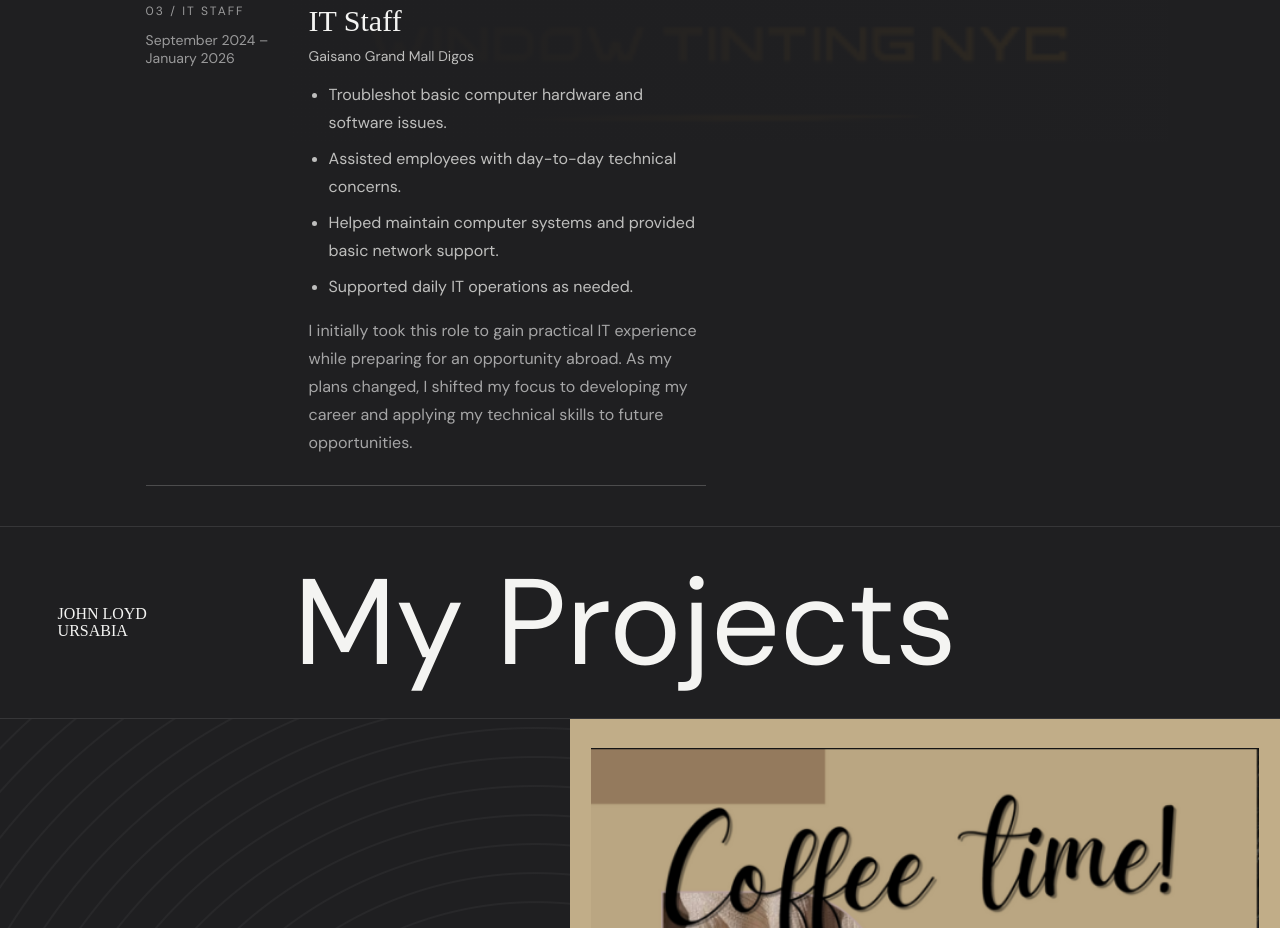
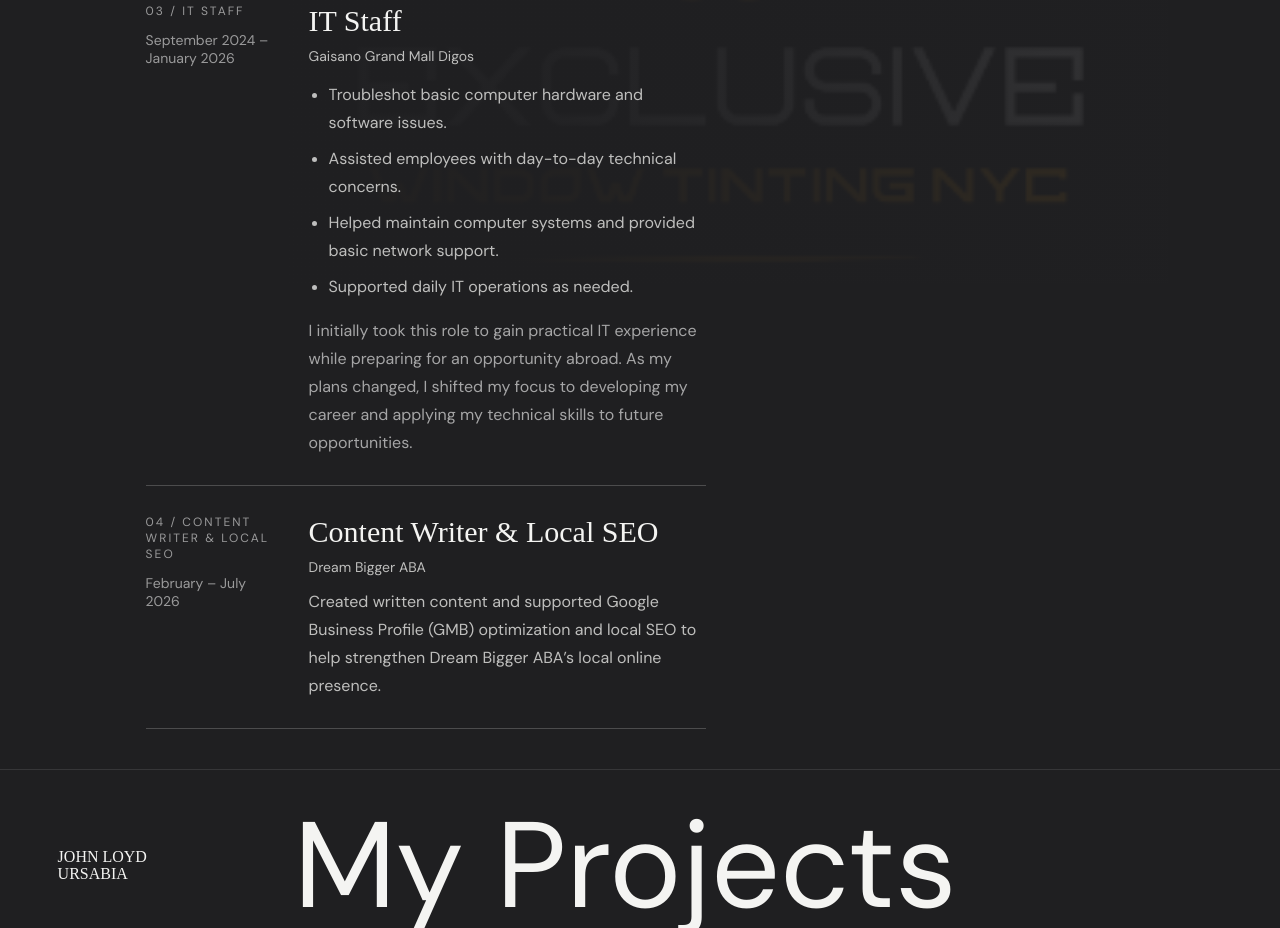
Before and after one commit to ursabia2121/Portfolio, a website: page index.html in a window 1280 px wide. Shown: the part 3818-4746 px from the top of the page. Drawn offline with Linux system fonts and the light colour scheme; a web font is replaced by a local one.

Commit message:
Fix HTML formatting and structure

```diff
--- a/index.html
+++ b/index.html
@@ -99,7 +99,7 @@
             <p class="work-experience-rail">Page 04</p>
             <div class="experience-list">
               <p class="eyebrow-label">Experience</p>
-              <p class="experience-lead">Experience across freelance work, SEO, and hands-on IT support.</p>
+              <p class="experience-lead">Experience across freelance work, SEO, content writing, and hands-on IT support.</p>
               <article class="experience-entry">
                 <div class="experience-meta">
                   <p>01 / Freelance work</p><p>Independent client projects</p>
@@ -133,6 +133,16 @@
                     <li>Supported daily IT operations as needed.</li>
                   </ul>
                   <p class="career-context">I initially took this role to gain practical IT experience while preparing for an opportunity abroad. As my plans changed, I shifted my focus to developing my career and applying my technical skills to future opportunities.</p>
+                </div>
+              </article>
+              <article class="experience-entry">
+                <div class="experience-meta">
+                  <p>04 / Content Writer &amp; Local SEO</p><p>February – July 2026</p>
+                </div>
+                <div>
+                  <h3>Content Writer &amp; Local SEO</h3>
+                  <p class="experience-company">Dream Bigger ABA</p>
+                  <p class="experience-description">Created written content and supported Google Business Profile (GMB) optimization and local SEO to help strengthen Dream Bigger ABA’s local online presence.</p>
                 </div>
               </article>
               <div class="experience-list-end"></div>
```
